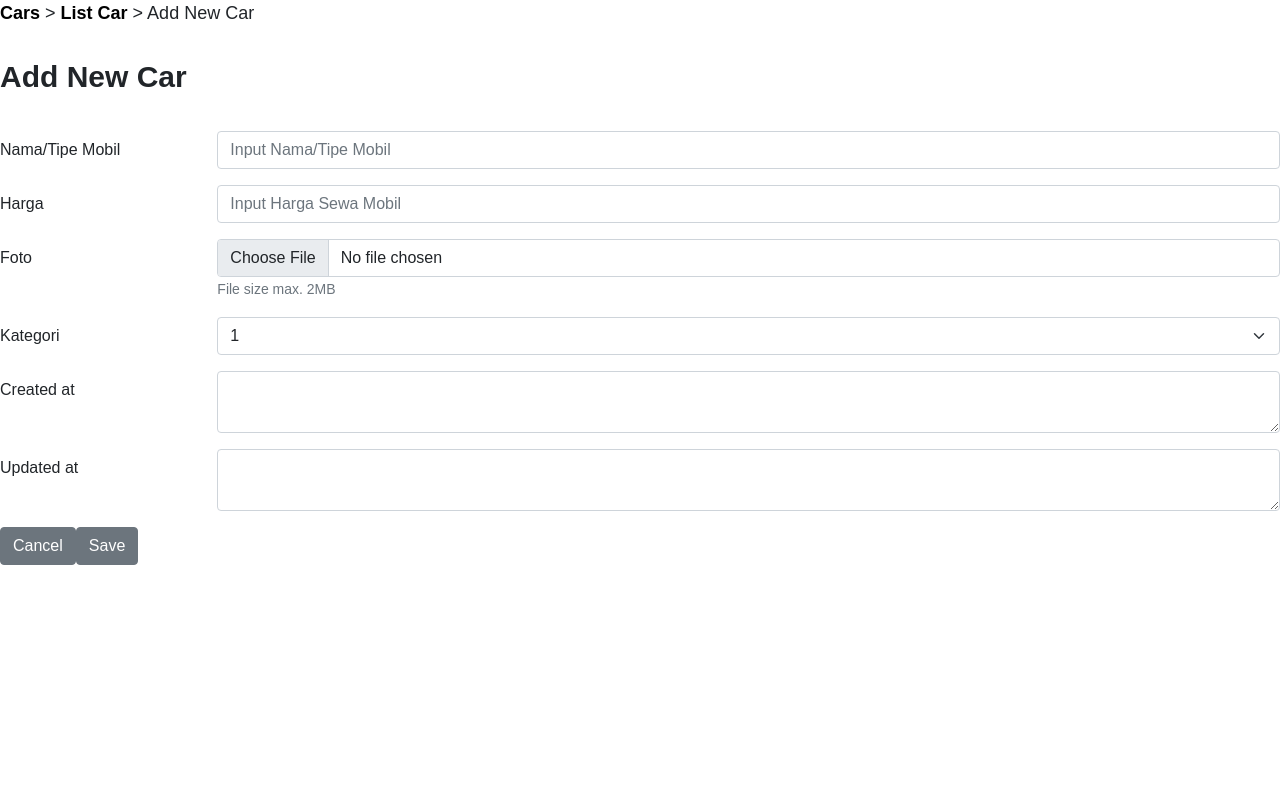
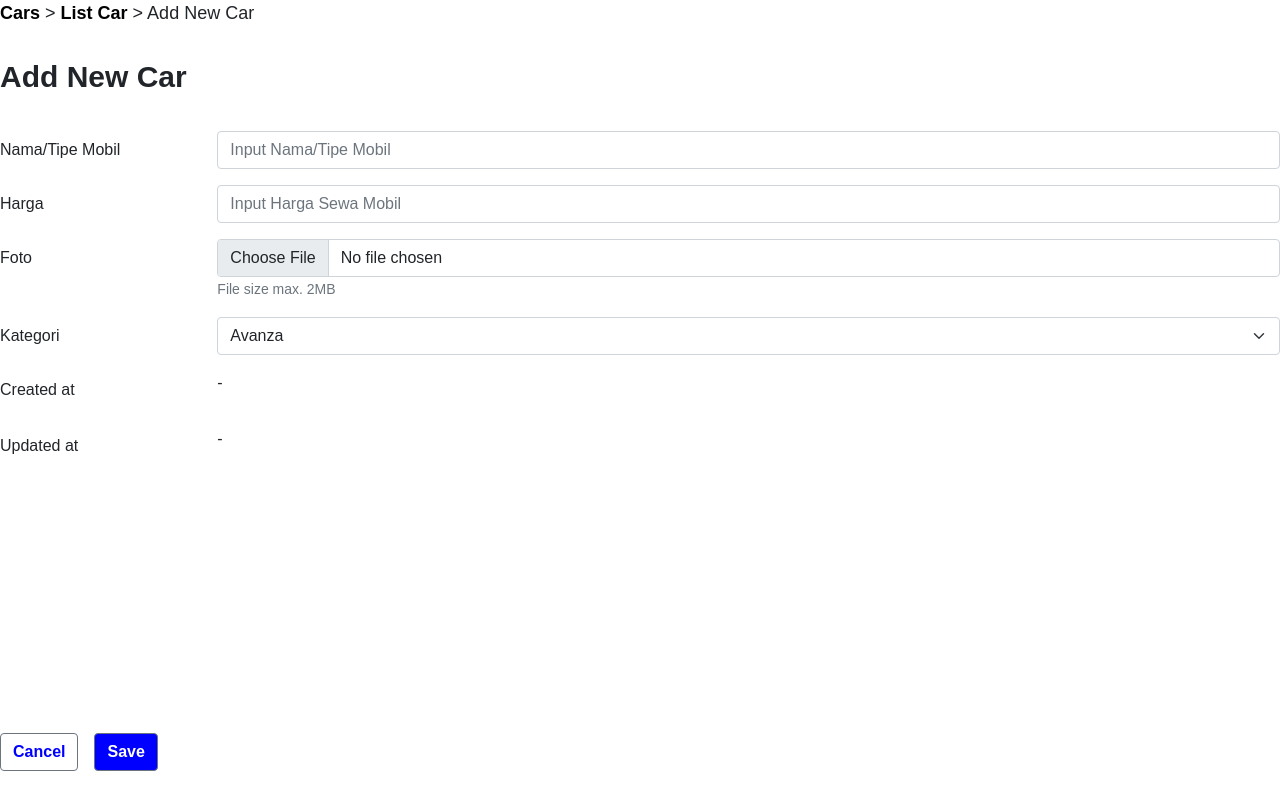
Before and after one commit to Indo-Car-Rental/IndoCarRental-Web-App, a React (Create React App) app: page /admin/form-add-new-car in a window 1280 px wide. Built offline with nearby package versions, Linux system fonts and the light colour scheme.

Commit message:
style button

```diff
--- a/src/components/Formaddnewcar/index.js
+++ b/src/components/Formaddnewcar/index.js
@@ -1,8 +1,7 @@
 import React from "react";
-import { Button, Label, Input, FormGroup, Form, FormText, Col } from "reactstrap";
+import { Button, Label, Input, FormGroup, Form, FormText, Col, Placeholder } from "reactstrap";
 import 'bootstrap/dist/css/bootstrap.min.css';
 import '../Formaddnewcar/style.css'
-import { FiUpload } from "react-icons/fi"
 
 const Formaddnewcar = () => {
 
@@ -73,7 +72,7 @@ const Formaddnewcar = () => {
           </FormGroup>
           <FormGroup row>
             <Label
-              for="exampleSelect"
+              for="Select"
               sm={2}
             >
               Kategori
@@ -85,11 +84,11 @@ const Formaddnewcar = () => {
                   placeholder="Pilih Kategori Mobil"
                   type="select"
                 >
-                  <option>1</option>
-                  <option>2</option>
-                  <option>3</option>
-                  <option>4</option>
-                  <option>5</option>
+                  <option>Avanza</option>
+                  <option>Xenia</option>
+                  <option>Innova</option>
+                  <option>Agya</option>
+                  <option>Ayla</option>
                 </Input>
               </Col>
           </FormGroup>
@@ -101,11 +100,7 @@ const Formaddnewcar = () => {
               Created at
             </Label>
               <Col sm={10}>
-                <Input
-                  id="exampleText"
-                  name="text"
-                  type="textarea"
-                />
+                <p>-</p>
               </Col>
           </FormGroup>
           <FormGroup row>
@@ -116,21 +111,15 @@ const Formaddnewcar = () => {
               Updated at
             </Label>
               <Col sm={10}>
-                <Input
-                  id="exampleText"
-                  name="text"
-                  type="textarea"
-                />
+                <p>-</p>
               </Col>
           </FormGroup>
-            <div className="tombol">
-              <Button class="button-cancel">
+              <Button className="cancel">
                 Cancel
               </Button>
-              <Button class="button-save">
+              <Button className="save">
                 Save
               </Button>
-            </div>
         </Form>
       </div>
     </div>
--- a/src/components/Formaddnewcar/style.css
+++ b/src/components/Formaddnewcar/style.css
@@ -23,14 +23,21 @@
     font-size: 30px;
 }
 
-.tombol {
+.cancel {
     color: blue;
+    font-weight: bold;
+    background-color: white;
+    margin-top: 250px;
 }
 
-.button-cancel {
-    color: blue;
+.save {
+    color: white;
+    background-color: blue;
+    font-weight: bold;
+    margin-top: 250px;
+    margin-left: 16px;
 }
 
-.button-save {
-    color: blue;
+.placeholder {
+    background-color: white;
 }
```
